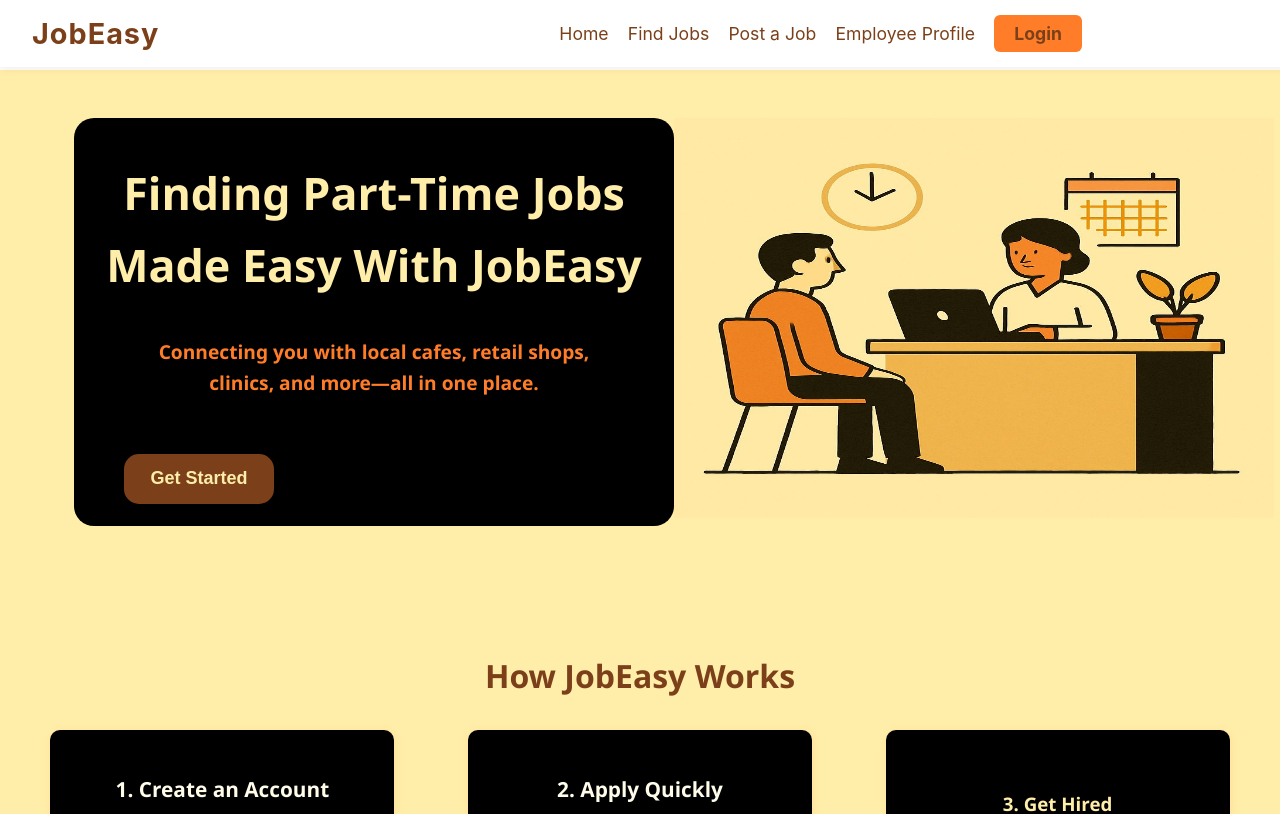
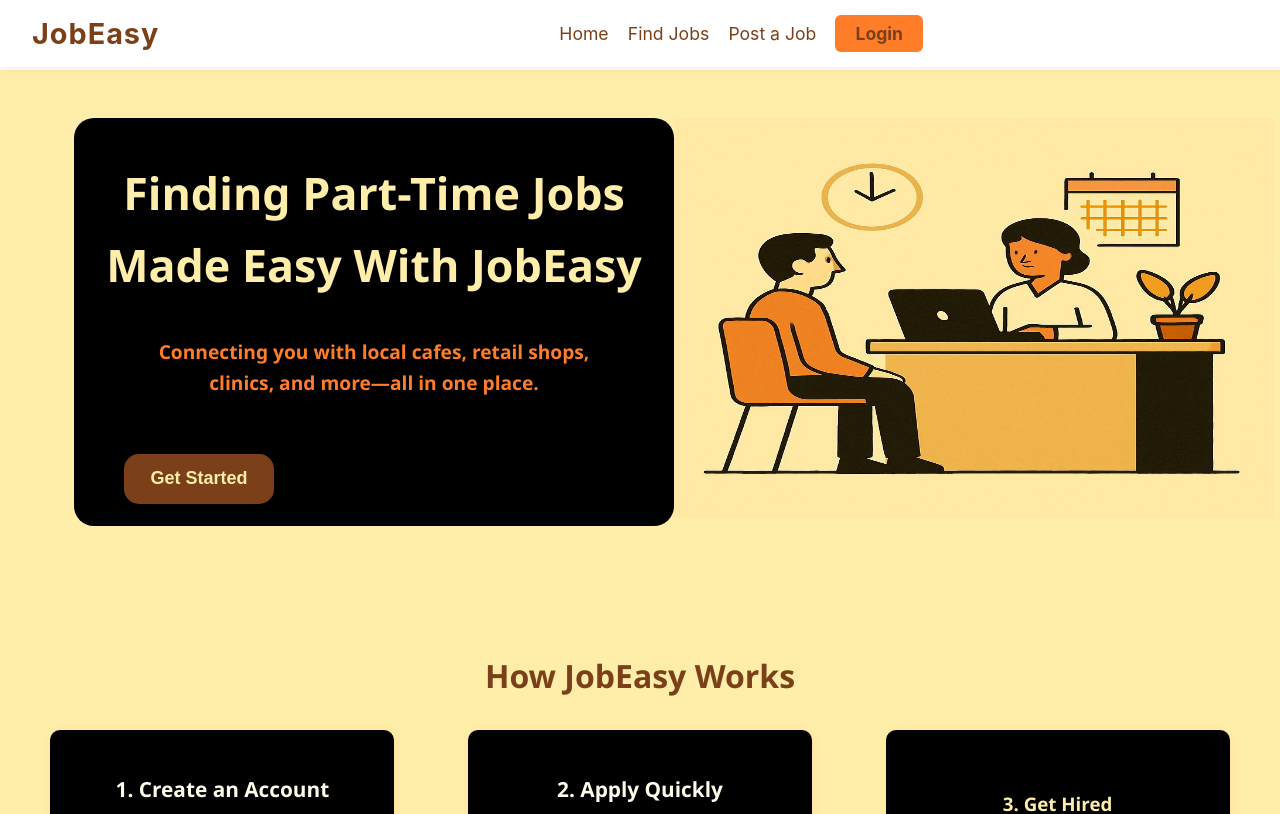
Before and after one commit to Adnan-Shaikh/JOB-EASY, a React (Create React App) app in the folder job-portal/: page / in a window 1280 px wide. Shown: the top 814 px of the page. Built offline with nearby package versions, Linux system fonts and the light colour scheme.

Commit message:
Removed the user profile section from the website

```diff
--- a/job-portal/src/App.js
+++ b/job-portal/src/App.js
@@ -5,7 +5,7 @@ import Navbar from './navbar';
 import Home from './home';
 import FindJobs from './findjobs';
 import PostJob from './postjobs';
-import EmployeeProfile from './profile';
+// import EmployeeProfile from './profile';
 import Login from './login';
 import Team from './team';
 import Terms from './terms';
@@ -19,7 +19,7 @@ function App() {
         <Route path="/" element={<Home />} />
         <Route path="/jobs" element={<FindJobs />} />
         <Route path="/post-job" element={<PostJob />} />
-        <Route path="/profile" element={<EmployeeProfile />} />
+        {/* <Route path="/profile" element={<EmployeeProfile />} /> */}
         <Route path="/login" element={<Login />} />
         <Route path='/team' element={<Team/>}/>
         <Route path='/terms' element={<Terms/>}/>
--- a/job-portal/src/navbar.js
+++ b/job-portal/src/navbar.js
@@ -13,7 +13,7 @@ const Navbar = () => {
         <li><Link to="/">Home</Link></li>
         <li><Link to="/jobs">Find Jobs</Link></li>
         <li><Link to="/post-job">Post a Job</Link></li>
-        <li><Link to="/profile">Employee Profile</Link></li>
+        {/* <li><Link to="/profile">Employee Profile</Link></li> */}
         <li>
           <Link to="/login" className="navbar-login-link">
             Login
--- a/job-portal/src/profile.js
+++ /dev/null
@@ -1,3 +0,0 @@
-import React from 'react';
-const EmployeeProfile = () => <h1>Hello, I am the Employee Profile page</h1>;
-export default EmployeeProfile;
```
